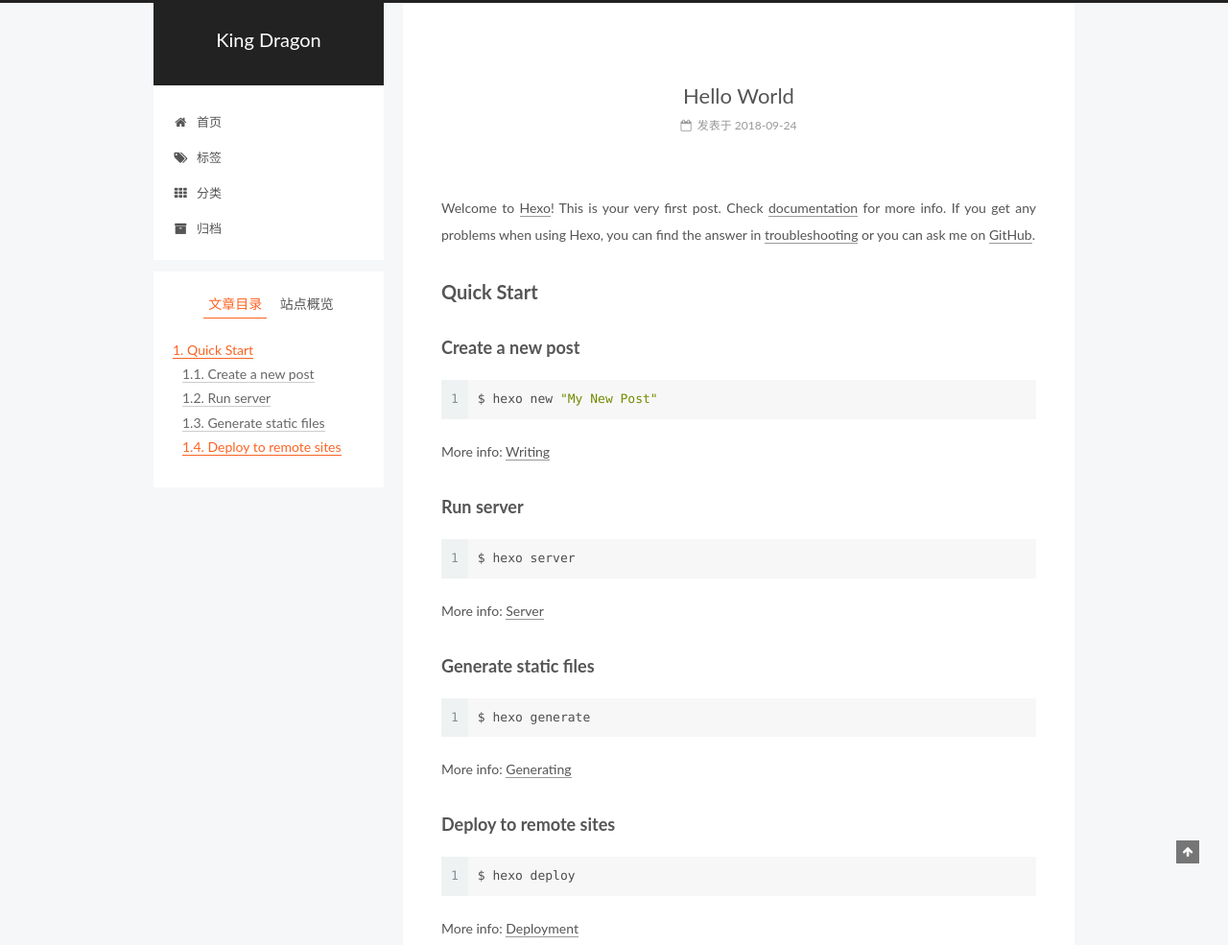
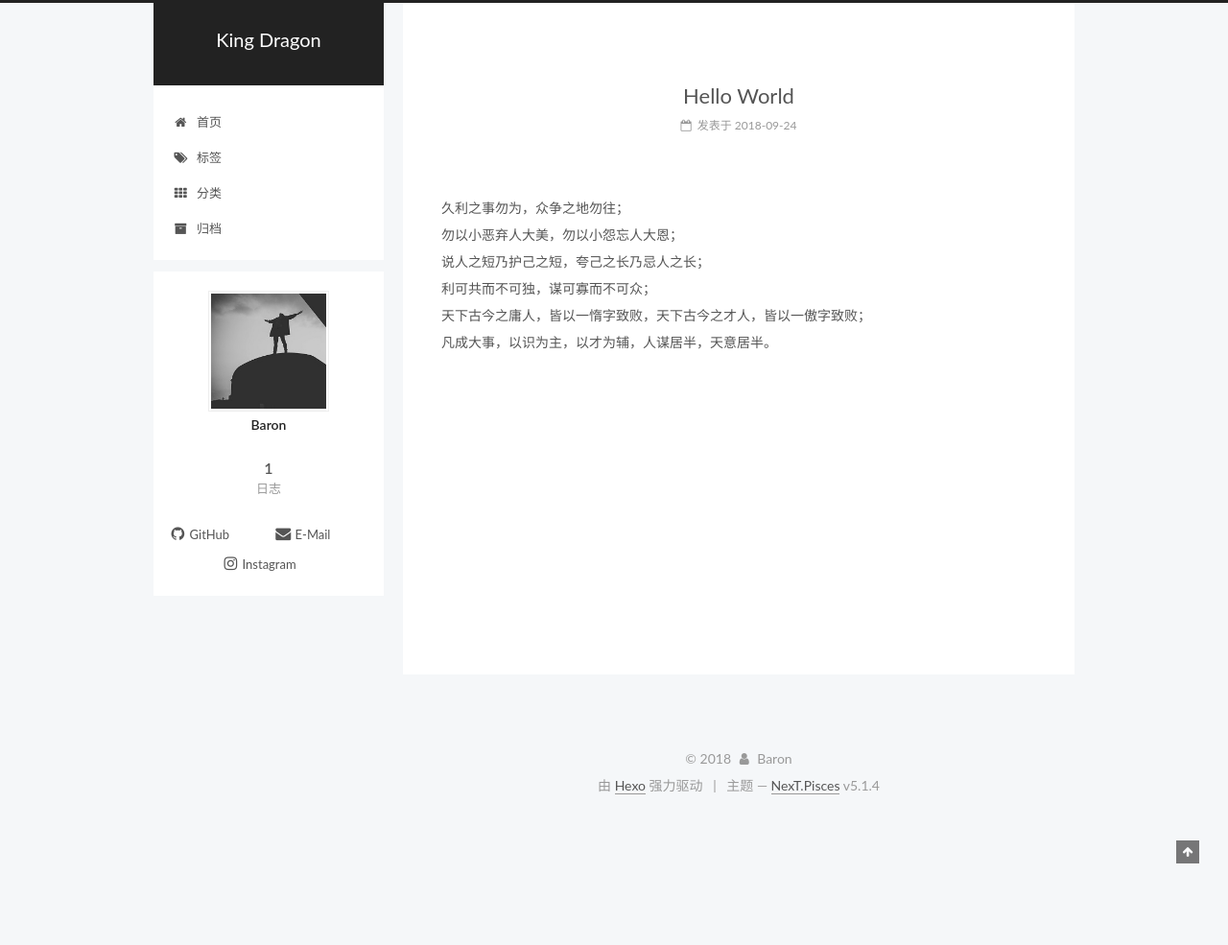
Before and after one commit to KingDragon-Baron/KingDragon-Baron.github.io, a plain HTML site: page 2018/09/24/hello-world/index.html in a window 1280 px wide. Shown: the top 985 px of the page at 96% size. After the commit the page ends 853 px from the top, so only its background shows below. Drawn offline with Linux system fonts and the light colour scheme.

Commit message:
Site updated: 2018-09-26 21:04:57

```diff
--- a/2018/09/24/hello-world/index.html
+++ b/2018/09/24/hello-world/index.html
@@ -79,17 +79,17 @@
 
 
 
-<meta name="description" content="Welcome to Hexo! This is your very first post. Check documentation for more info. If you get any problems when using Hexo, you can find the answer in troubleshooting or you can ask me on GitHub. Quick">
+<meta name="description" content="久利之事勿为，众争之地勿往；勿以小恶弃人大美，勿以小怨忘人大恩；说人之短乃护己之短，夸己之长乃忌人之长；利可共而不可独，谋可寡而不可众；天下古今之庸人，皆以一惰字致败，天下古今之才人，皆以一傲字致败；凡成大事，以识为主，以才为辅，人谋居半，天意居半。">
 <meta property="og:type" content="article">
 <meta property="og:title" content="Hello World">
-<meta property="og:url" content="https://fengyun233.github.io/2018/09/24/hello-world/index.html">
+<meta property="og:url" content="https://github.com/KingDragon-Baron/2018/09/24/hello-world/index.html">
 <meta property="og:site_name" content="King Dragon">
-<meta property="og:description" content="Welcome to Hexo! This is your very first post. Check documentation for more info. If you get any problems when using Hexo, you can find the answer in troubleshooting or you can ask me on GitHub. Quick">
+<meta property="og:description" content="久利之事勿为，众争之地勿往；勿以小恶弃人大美，勿以小怨忘人大恩；说人之短乃护己之短，夸己之长乃忌人之长；利可共而不可独，谋可寡而不可众；天下古今之庸人，皆以一惰字致败，天下古今之才人，皆以一傲字致败；凡成大事，以识为主，以才为辅，人谋居半，天意居半。">
 <meta property="og:locale" content="zh-Hans">
-<meta property="og:updated_time" content="2018-09-24T03:20:06.053Z">
+<meta property="og:updated_time" content="2018-09-26T13:02:24.108Z">
 <meta name="twitter:card" content="summary">
 <meta name="twitter:title" content="Hello World">
-<meta name="twitter:description" content="Welcome to Hexo! This is your very first post. Check documentation for more info. If you get any problems when using Hexo, you can find the answer in troubleshooting or you can ask me on GitHub. Quick">
+<meta name="twitter:description" content="久利之事勿为，众争之地勿往；勿以小恶弃人大美，勿以小怨忘人大恩；说人之短乃护己之短，夸己之长乃忌人之长；利可共而不可独，谋可寡而不可众；天下古今之庸人，皆以一惰字致败，天下古今之才人，皆以一傲字致败；凡成大事，以识为主，以才为辅，人谋居半，天意居半。">
 
 
 
@@ -119,7 +119,7 @@
 
 
 
-  <link rel="canonical" href="https://fengyun233.github.io/2018/09/24/hello-world/"/>
+  <link rel="canonical" href="https://github.com/KingDragon-Baron/2018/09/24/hello-world/"/>
 
 
 
@@ -252,10 +252,10 @@
 
 
   <div class="post-block">
-    <link itemprop="mainEntityOfPage" href="https://fengyun233.github.io/2018/09/24/hello-world/">
+    <link itemprop="mainEntityOfPage" href="https://github.com/KingDragon-Baron/2018/09/24/hello-world/">
 
     <span hidden itemprop="author" itemscope itemtype="http://schema.org/Person">
-      <meta itemprop="name" content="King Dragon">
+      <meta itemprop="name" content="Baron">
       <meta itemprop="description" content="">
       <meta itemprop="image" content="/images/avatar.gif">
     </span>
@@ -319,15 +319,7 @@
 
 
 
-        <p>Welcome to <a href="https://hexo.io/" target="_blank" rel="noopener">Hexo</a>! This is your very first post. Check <a href="https://hexo.io/docs/" target="_blank" rel="noopener">documentation</a> for more info. If you get any problems when using Hexo, you can find the answer in <a href="https://hexo.io/docs/troubleshooting.html" target="_blank" rel="noopener">troubleshooting</a> or you can ask me on <a href="https://github.com/hexojs/hexo/issues" target="_blank" rel="noopener">GitHub</a>.</p>
-<h2 id="Quick-Start"><a href="#Quick-Start" class="headerlink" title="Quick Start"></a>Quick Start</h2><h3 id="Create-a-new-post"><a href="#Create-a-new-post" class="headerlink" title="Create a new post"></a>Create a new post</h3><figure class="highlight bash"><table><tr><td class="gutter"><pre><span class="line">1</span><br></pre></td><td class="code"><pre><span class="line">$ hexo new <span class="string">"My New Post"</span></span><br></pre></td></tr></table></figure>
-<p>More info: <a href="https://hexo.io/docs/writing.html" target="_blank" rel="noopener">Writing</a></p>
-<h3 id="Run-server"><a href="#Run-server" class="headerlink" title="Run server"></a>Run server</h3><figure class="highlight bash"><table><tr><td class="gutter"><pre><span class="line">1</span><br></pre></td><td class="code"><pre><span class="line">$ hexo server</span><br></pre></td></tr></table></figure>
-<p>More info: <a href="https://hexo.io/docs/server.html" target="_blank" rel="noopener">Server</a></p>
-<h3 id="Generate-static-files"><a href="#Generate-static-files" class="headerlink" title="Generate static files"></a>Generate static files</h3><figure class="highlight bash"><table><tr><td class="gutter"><pre><span class="line">1</span><br></pre></td><td class="code"><pre><span class="line">$ hexo generate</span><br></pre></td></tr></table></figure>
-<p>More info: <a href="https://hexo.io/docs/generating.html" target="_blank" rel="noopener">Generating</a></p>
-<h3 id="Deploy-to-remote-sites"><a href="#Deploy-to-remote-sites" class="headerlink" title="Deploy to remote sites"></a>Deploy to remote sites</h3><figure class="highlight bash"><table><tr><td class="gutter"><pre><span class="line">1</span><br></pre></td><td class="code"><pre><span class="line">$ hexo deploy</span><br></pre></td></tr></table></figure>
-<p>More info: <a href="https://hexo.io/docs/deployment.html" target="_blank" rel="noopener">Deployment</a></p>
+        <p>久利之事勿为，众争之地勿往；<br>勿以小恶弃人大美，勿以小怨忘人大恩；<br>说人之短乃护己之短，夸己之长乃忌人之长；<br>利可共而不可独，谋可寡而不可众；<br>天下古今之庸人，皆以一惰字致败，天下古今之才人，皆以一傲字致败；<br>凡成大事，以识为主，以才为辅，人谋居半，天意居半。</p>
 
 
     </div>
@@ -396,25 +388,16 @@
 
 
 
-        <ul class="sidebar-nav motion-element">
-          <li class="sidebar-nav-toc sidebar-nav-active" data-target="post-toc-wrap">
-            文章目录
-          </li>
-          <li class="sidebar-nav-overview" data-target="site-overview-wrap">
-            站点概览
-          </li>
-        </ul>
 
-
-      <section class="site-overview-wrap sidebar-panel">
+      <section class="site-overview-wrap sidebar-panel sidebar-panel-active">
         <div class="site-overview">
           <div class="site-author motion-element" itemprop="author" itemscope itemtype="http://schema.org/Person">
 
               <img class="site-author-image" itemprop="image"
                 src="/images/avatar.gif"
-                alt="King Dragon" />
+                alt="Baron" />
 
-              <p class="site-author-name" itemprop="name">King Dragon</p>
+              <p class="site-author-name" itemprop="name">Baron</p>
               <p class="site-description motion-element" itemprop="description"></p>
           </div>
 
@@ -475,22 +458,6 @@
       </section>
 
 
-      <!--noindex-->
-        <section class="post-toc-wrap motion-element sidebar-panel sidebar-panel-active">
-          <div class="post-toc">
-
-
-
-
-
-
-              <div class="post-toc-content"><ol class="nav"><li class="nav-item nav-level-2"><a class="nav-link" href="#Quick-Start"><span class="nav-number">1.</span> <span class="nav-text">Quick Start</span></a><ol class="nav-child"><li class="nav-item nav-level-3"><a class="nav-link" href="#Create-a-new-post"><span class="nav-number">1.1.</span> <span class="nav-text">Create a new post</span></a></li><li class="nav-item nav-level-3"><a class="nav-link" href="#Run-server"><span class="nav-number">1.2.</span> <span class="nav-text">Run server</span></a></li><li class="nav-item nav-level-3"><a class="nav-link" href="#Generate-static-files"><span class="nav-number">1.3.</span> <span class="nav-text">Generate static files</span></a></li><li class="nav-item nav-level-3"><a class="nav-link" href="#Deploy-to-remote-sites"><span class="nav-number">1.4.</span> <span class="nav-text">Deploy to remote sites</span></a></li></ol></li></ol></div>
-
-
-          </div>
-        </section>
-      <!--/noindex-->
-
 
 
 
@@ -508,7 +475,7 @@
   <span class="with-love">
     <i class="fa fa-user"></i>
   </span>
-  <span class="author" itemprop="copyrightHolder">King Dragon</span>
+  <span class="author" itemprop="copyrightHolder">Baron</span>
 
 
 </div>
```
Also changed, not shown: archives/2018/09/index.html (+5 -5 lines), archives/2018/index.html (+5 -5 lines), archives/index.html (+5 -5 lines), categories/index.html (+5 -5 lines), index.html (+8 -16 lines), tags/index.html (+5 -5 lines).
